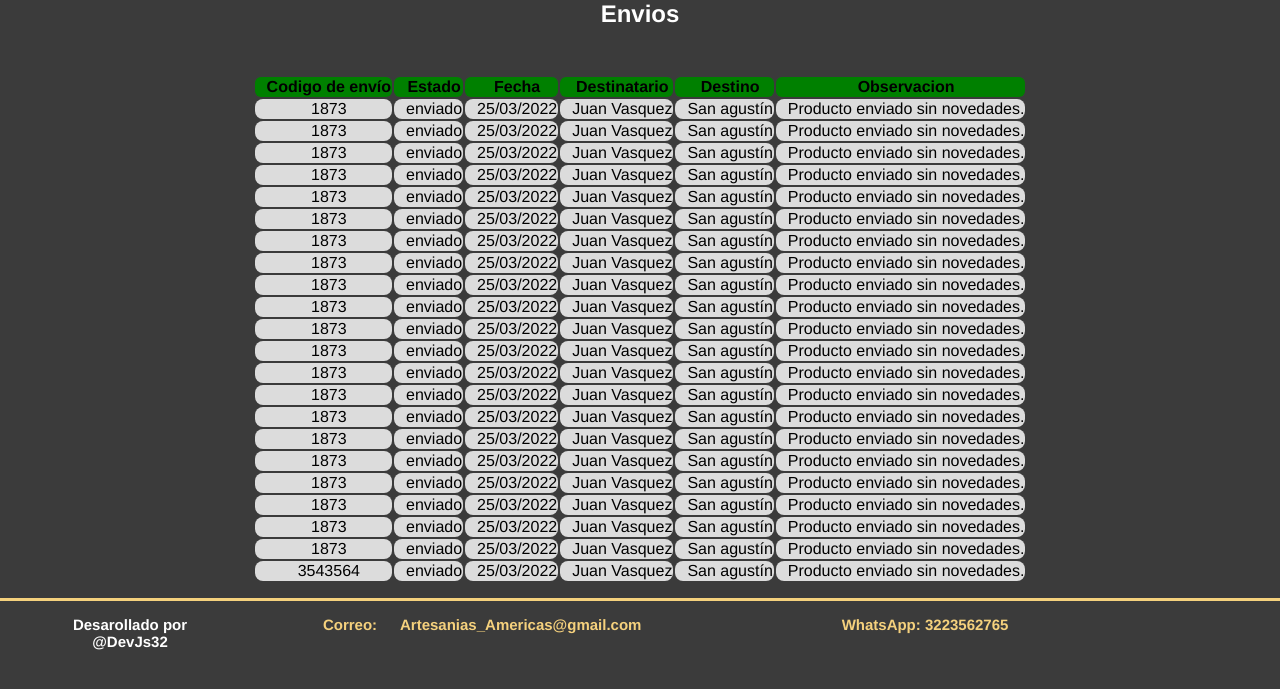
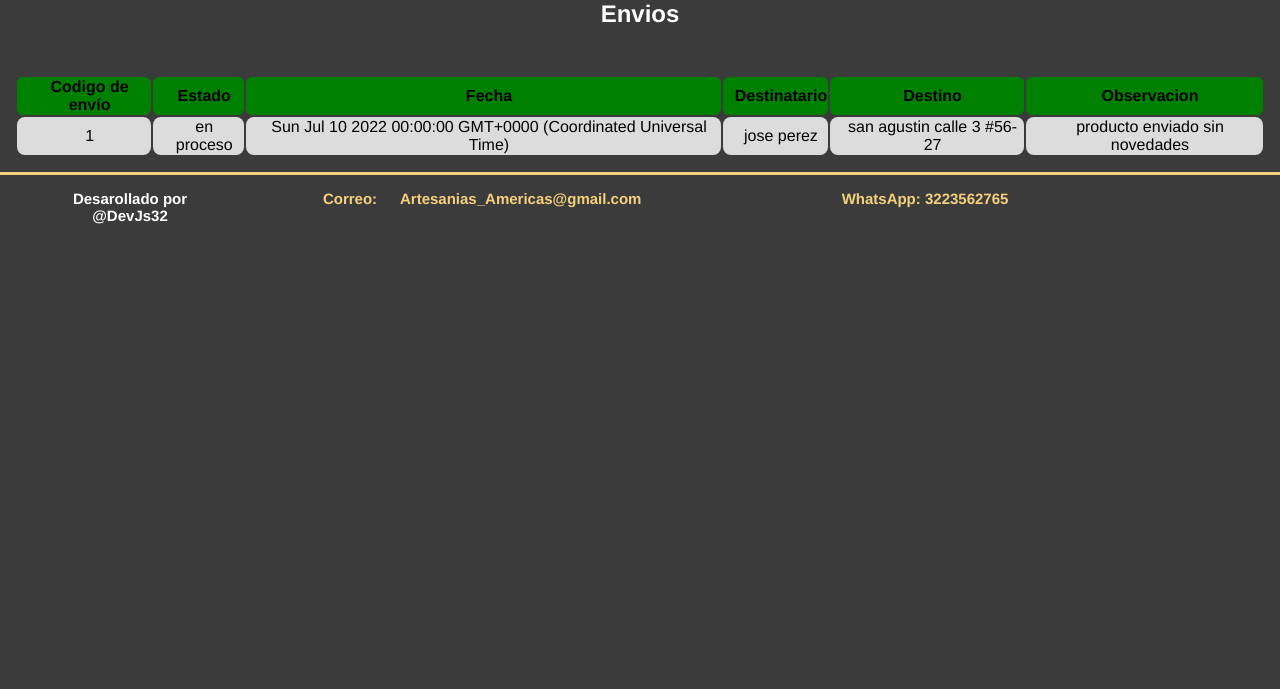
Before and after one commit to jamesOrdonez/proyectoArtesanias, a Node server app: page /consulta_envios in a window 1280 px wide. Shown: the part 95-784 px from the top of the page. Run offline with Node 20, Linux system fonts and the light colour scheme; data comes from the database, SQL or seed files in the repository.

Commit message:
add chanfge to proyect

```diff
--- a/controllers/controllerConsultaEnvios.js
+++ b/controllers/controllerConsultaEnvios.js
@@ -1,165 +1,16 @@
-const res=require("express/lib/response")
+const res=require("express/lib/response");
+const conexion = require('../database/conexion');
 
 const controlador={}
 
 controlador.mostrarEnvios=(req,res)=>{
-    let envios=[
+    let sql=`select * from envio`;
 
-        {codigo:"1873",
-        estado:"enviado",
-        fecha:"25/03/2022",
-        destinatario:"Juan Vasquez",
-        destino:"San agustín",
-        observacion:"Producto enviado sin novedades."},
-
-        {codigo:"1873",
-        estado:"enviado",
-        fecha:"25/03/2022",
-        destinatario:"Juan Vasquez",
-        destino:"San agustín",
-        observacion:"Producto enviado sin novedades."},
-
-        {codigo:"1873",
-        estado:"enviado",
-        fecha:"25/03/2022",
-        destinatario:"Juan Vasquez",
-        destino:"San agustín",
-        observacion:"Producto enviado sin novedades."},
-
-        {codigo:"1873",
-        estado:"enviado",
-        fecha:"25/03/2022",
-        destinatario:"Juan Vasquez",
-        destino:"San agustín",
-        observacion:"Producto enviado sin novedades."},
-
-        {codigo:"1873",
-        estado:"enviado",
-        fecha:"25/03/2022",
-        destinatario:"Juan Vasquez",
-        destino:"San agustín",
-        observacion:"Producto enviado sin novedades."},
-
-        {codigo:"1873",
-        estado:"enviado",
-        fecha:"25/03/2022",
-        destinatario:"Juan Vasquez",
-        destino:"San agustín",
-        observacion:"Producto enviado sin novedades."},
-
-        {codigo:"1873",
-        estado:"enviado",
-        fecha:"25/03/2022",
-        destinatario:"Juan Vasquez",
-        destino:"San agustín",
-        observacion:"Producto enviado sin novedades."},
-
-        {codigo:"1873",
-        estado:"enviado",
-        fecha:"25/03/2022",
-        destinatario:"Juan Vasquez",
-        destino:"San agustín",
-        observacion:"Producto enviado sin novedades."},
-
-        {codigo:"1873",
-        estado:"enviado",
-        fecha:"25/03/2022",
-        destinatario:"Juan Vasquez",
-        destino:"San agustín",
-        observacion:"Producto enviado sin novedades."},
-
-        {codigo:"1873",
-        estado:"enviado",
-        fecha:"25/03/2022",
-        destinatario:"Juan Vasquez",
-        destino:"San agustín",
-        observacion:"Producto enviado sin novedades."},
-
-        {codigo:"1873",
-        estado:"enviado",
-        fecha:"25/03/2022",
-        destinatario:"Juan Vasquez",
-        destino:"San agustín",
-        observacion:"Producto enviado sin novedades."},
-
-        {codigo:"1873",
-        estado:"enviado",
-        fecha:"25/03/2022",
-        destinatario:"Juan Vasquez",
-        destino:"San agustín",
-        observacion:"Producto enviado sin novedades."},
-
-        {codigo:"1873",
-        estado:"enviado",
-        fecha:"25/03/2022",
-        destinatario:"Juan Vasquez",
-        destino:"San agustín",
-        observacion:"Producto enviado sin novedades."},
-
-        {codigo:"1873",
-        estado:"enviado",
-        fecha:"25/03/2022",
-        destinatario:"Juan Vasquez",
-        destino:"San agustín",
-        observacion:"Producto enviado sin novedades."},
-
-        {codigo:"1873",
-        estado:"enviado",
-        fecha:"25/03/2022",
-        destinatario:"Juan Vasquez",
-        destino:"San agustín",
-        observacion:"Producto enviado sin novedades."},
-
-        {codigo:"1873",
-        estado:"enviado",
-        fecha:"25/03/2022",
-        destinatario:"Juan Vasquez",
-        destino:"San agustín",
-        observacion:"Producto enviado sin novedades."},
-
-        {codigo:"1873",
-        estado:"enviado",
-        fecha:"25/03/2022",
-        destinatario:"Juan Vasquez",
-        destino:"San agustín",
-        observacion:"Producto enviado sin novedades."},
-
-        {codigo:"1873",
-        estado:"enviado",
-        fecha:"25/03/2022",
-        destinatario:"Juan Vasquez",
-        destino:"San agustín",
-        observacion:"Producto enviado sin novedades."},
-
-        {codigo:"1873",
-        estado:"enviado",
-        fecha:"25/03/2022",
-        destinatario:"Juan Vasquez",
-        destino:"San agustín",
-        observacion:"Producto enviado sin novedades."},
-
-        {codigo:"1873",
-        estado:"enviado",
-        fecha:"25/03/2022",
-        destinatario:"Juan Vasquez",
-        destino:"San agustín",
-        observacion:"Producto enviado sin novedades."},
-
-        {codigo:"1873",
-        estado:"enviado",
-        fecha:"25/03/2022",
-        destinatario:"Juan Vasquez",
-        destino:"San agustín",
-        observacion:"Producto enviado sin novedades."},
-
-        {codigo:"3543564",
-        estado:"enviado",
-        fecha:"25/03/2022",
-        destinatario:"Juan Vasquez",
-        destino:"San agustín",
-        observacion:"Producto enviado sin novedades."},
-
-    ]
-    res.render('consultaEnvios.ejs',{lista:envios});
-}
+    conexion.query(sql,(err,rows)=>{
+    if(!err){
+      res.render('consultaEnvios.ejs',{envio:rows});
+    }else{
+      console.log(err);
+    }
+    })};
 module.exports=controlador;
--- a/public/css/indexAd.css
+++ b/public/css/indexAd.css
@@ -189,7 +189,7 @@ body {
   display: none;
 }
 
-@media screen and (min-width: 2000px) {
+@media screen and (min-width: 4000px) {
   .button-menu {
     display: none;
   }
--- a/public/css/ingresar_madera.css
+++ b/public/css/ingresar_productos.css
@@ -92,6 +92,7 @@ html, body {
 
 .form-content .form-items {
     border: 3px solid #fff;
+    color: black;
     padding: 40px;
     display: inline-block;
     width: 100%;
@@ -141,7 +142,7 @@ html, body {
     background-color: #fff;
     font-size: 15px;
     font-weight: 300;
-    color: #8D8D8D;
+    color: black;
     -webkit-transition: all 0.3s ease;
     transition: all 0.3s ease;
     margin-top: 16px;
--- a/routers/routerIngresoCatalogos.js
+++ b/routers/routerIngresoCatalogos.js
@@ -2,7 +2,7 @@ const express = require('express');
 const controladorIngresoCat=require('../controllers/controllerIngresoCat');
 const rutaIngresoCat=express.Router();
 
-rutaIngresoCat.get('/ingresa_catalogo',controladorIngresoCat.mostrarRegistroCat);
-rutaIngresoCat.post('/ingreso_catalogo',controladorIngresoCat.devolverInicio);
+rutaIngresoCat.get('/ingresa_catalogo',controladorIngresoCat.mostrarIngresoCatalogo);
+rutaIngresoCat.post('/ingreso_catalogo',controladorIngresoCat.ingresarCatalogo);
 
 module.exports=rutaIngresoCat;
--- a/routers/routerProducto.js
+++ b/routers/routerProducto.js
@@ -3,10 +3,8 @@ const controladorProducto=require('../controllers/controllerProducto');
 const rutaProducto=express.Router();
 
 /* ingreso de productos al catálogo */
-rutaProducto.get('/ingresa_prod',controladorProducto.consultaCatalogos);
-rutaProducto.get('/ingresar_catalogoMadera',controladorProducto.ingresoProdMadera);
-rutaProducto.get('/ingresar_catalogoArcilla',controladorProducto.ingresoProdArcilla);
-rutaProducto.get('/ingresar_catalogoPiedra',controladorProducto.ingresoProdPiedra);
+rutaProducto.get('/ingresar_catalogo',controladorProducto.ingresoProd);
+rutaProducto.post('/registrarProducto',controladorProducto.registrarProducto);
 rutaProducto.post('/ingreso_prod',controladorProducto.devolverInicio);
 /* consulta de catalogos con productos registrados */
 rutaProducto.get('/consulta_prod',controladorProducto.mostrarRegistroProd);
--- a/views/consultaEnvios.ejs
+++ b/views/consultaEnvios.ejs
@@ -29,16 +29,19 @@
             <th>Destino</th>
             <th>Observacion</th>
         </tr>
-        <% for (let i=0; i<lista.length;i++) { %>
+        <% envio.forEach(envios => {
+            %>
             <tr>
-                <td><%=lista[i].codigo%></td>
-                <td><%=lista[i].estado%></td>
-                <td><%=lista[i].fecha%></td>
-                <td><%=lista[i].destinatario%></td>
-                <td><%=lista[i].destino%></td>
-                <td><%=lista[i].observacion%></td>
+               <td><%=envios.pk_codigo_env %></td>
+               <td><%=envios.estado_env%></td>
+               <td><%=envios.fecha_env%></td>
+               <td><%=envios.destinatario_env%></td>
+               <td><%=envios.destino_env%></td>
+               <td><%=envios.observacion_env%></td>
             </tr>
-            <% } %>
+                <%
+            });
+             %>
     </table>
 <div class="footer">
     <p class="marca">Desarollado por @DevJs32</p>
--- a/views/indexAd.ejs
+++ b/views/indexAd.ejs
@@ -21,7 +21,7 @@
         <header class="main-header">
             <nav id="nav" class="main-nav">
               <div class="nav-links">
-                <a class="link-item" href="/ingresa_prod">Ingresar productos</a>
+                <a class="link-item" href="/ingresar_catalogo">Ingresar productos</a>
                 <a class="link-item" href="/ingresa_user">Ingresar usuarios</a>
                 <a class="link-item" href="/ingresa_catalogo">Ingresar catálogo</a>
                 <a class="link-item" href="/consulta_prod">Consultar productos</a>
--- a/views/indexAr.ejs
+++ b/views/indexAr.ejs
@@ -22,7 +22,7 @@
             <nav id="nav" class="main-nav">
               <div class="nav-links">
                 <a class="link-item" href="/perfil_artesano">Perfil</a>
-                <a class="link-item" href="/ingresa_prod">Ingresar productos</a>
+                <a class="link-item" href="/ingresar_catalogo">Ingresar productos</a>
                 <a class="link-item" href="/consulta_prod">Consultar productos</a>
                 <a class="link-item" href="/consulta_compras">Consultar compras</a></a>
                 <a class="link-item" href="#">Facturacion</a>
--- a/views/ingresar_catalogo.ejs
+++ b/views/ingresar_catalogo.ejs
@@ -22,9 +22,8 @@
                     <h3>Registro de catalogos</h3>
                     <form class="requires-validation" method="post" action="/ingreso_catalogo">
                         <div class="col-md-12">
-                           <input class="form-control" type="text" name="name" placeholder=" Nombre del catalogo." required>
-                           <div class="valid-feedback">Su nombre es válido!!</div>
-                           <div class="invalid-feedback">Nombre inválido!</div>
+                           <input class="form-control" type="text" name="nombre_catalogo" placeholder=" Nombre del catalogo." required>
+                           <div class="invalid-feedback">Por favor ingrese un nombre!</div>
                         </div>
                         <div class="form-button mt-3">
                             <button id="submit" type="submit" class="btn btn-success">Registrar</button>
```
Also changed, not shown: controllers/controller-ingreso-prod-cat.js (+0 -9 lines), controllers/controllerIngresoCat.js (+17 -3 lines), controllers/controllerProducto.js (+17 -6 lines), controllers/controllerUsuario.js (+27 -12 lines), routers/routerUsuario.js (+4 -5 lines), views/ingresar_productos.ejs (added, +71 -0 lines), views/ingresar_productos_madera.ejs (deleted, +0 -65 lines), views/ingresar_user.ejs (+17 -23 lines), views/registrarse.ejs (+10 -25 lines).
